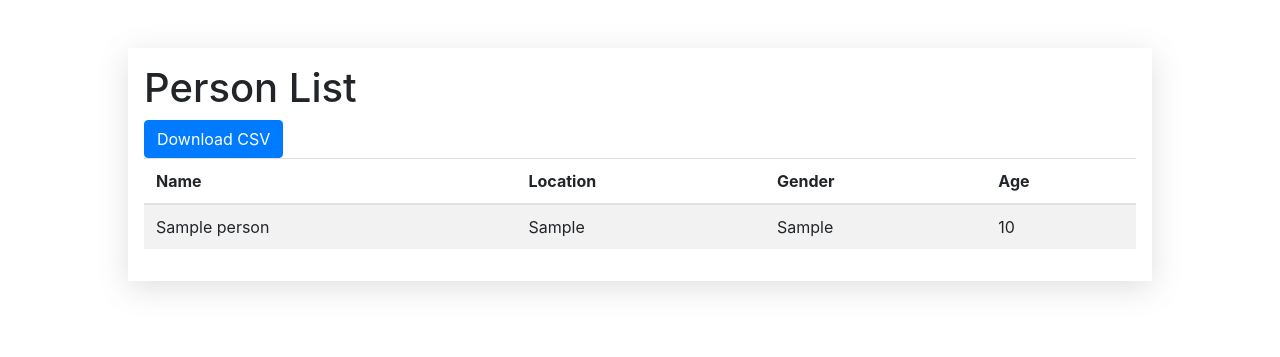
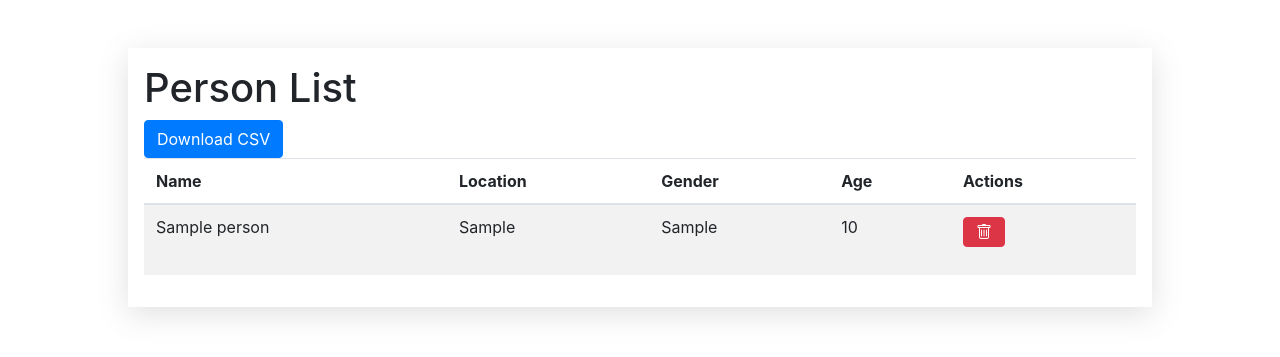
Before and after one commit to okwesi/Victor-project, a Django app: page /list in a window 1280 px wide. Shown: the top 357 px of the page. Run offline with Django 4.2, Linux system fonts and the light colour scheme; tables that the repository leaves empty hold one stand-in row (values such as "Sample post"); some libraries are stand-ins or nearby versions.

Commit message:
delete stuff

```diff
--- a/victor/templates/person_list.html
+++ b/victor/templates/person_list.html
@@ -6,7 +6,7 @@
 
     <!-- Bootstrap CSS -->
     <link rel="stylesheet" href="https://stackpath.bootstrapcdn.com/bootstrap/4.3.1/css/bootstrap.min.css">
-
+    <link rel="stylesheet" href="https://cdn.jsdelivr.net/npm/bootstrap-icons@1.10.4/font/bootstrap-icons.css">
     <title>Hello, world!</title>
 </head>
 
@@ -21,6 +21,8 @@
               <th>Location</th>
               <th>Gender</th>
               <th>Age</th>
+                      <th>Actions</th>  <!-- Add this column for "Delete" action -->
+
             </tr>
           </thead>
           <tbody>
@@ -30,6 +32,14 @@
               <td>{{ person.location }}</td>
               <td>{{ person.gender }}</td>
               <td>{{ person.age }}</td>
+              <td>
+            <!-- Add a "Delete" button for each person object -->
+            <form action="{% url 'person_delete' person.id %}" method="post">
+              {% csrf_token %}
+              <input type="hidden" name="person_id" value="{{ person.id }}">
+              <button type="submit" class="btn btn-danger"><i class="bi bi-trash"></i></button>
+          </form>
+        </td>
             </tr>
             {% empty %}
             <tr>
--- a/victor/urls.py
+++ b/victor/urls.py
@@ -1,12 +1,12 @@
 from django.contrib import admin
 from django.urls import path
-from .views import create_person, person_list, person_list_csv, success_page
-
+from .views import create_person, person_list, person_list_csv, success_page, person_delete
 urlpatterns = [
     path('admin/', admin.site.urls),
     path(r'', create_person),
     path('success', success_page, name='success_page'),  # Add the success page URL path
     path('list', person_list),
     path('csv/', person_list_csv, name='person_list_csv'),
+    path('person/delete/<int:pk>/', person_delete, name='person_delete'),
 
 ]
--- a/victor/views.py
+++ b/victor/views.py
@@ -48,3 +48,11 @@ def person_list_csv(request):
 
 def success_page(request):
     return render(request, 'success.html')
+
+
+def person_delete(request, pk):
+    """View to delete a person object"""
+    if request.method == 'POST':
+        person = Person.objects.get(id=pk)
+        person.delete()
+    return redirect('/list')
```
Also changed, not shown: db.sqlite3.
